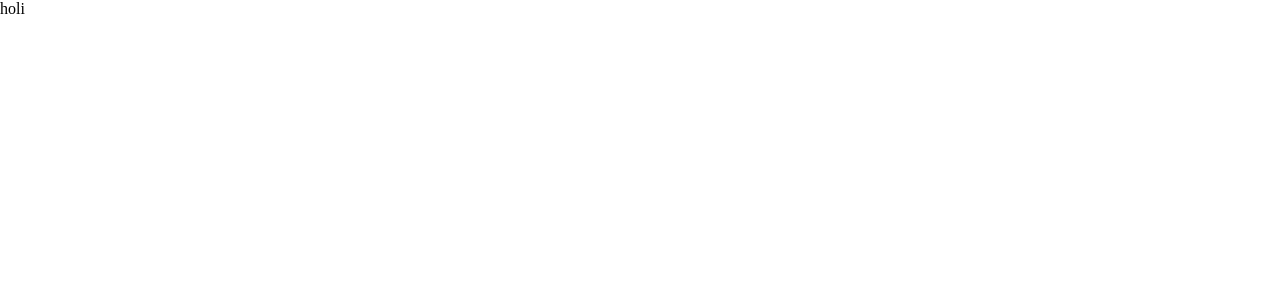
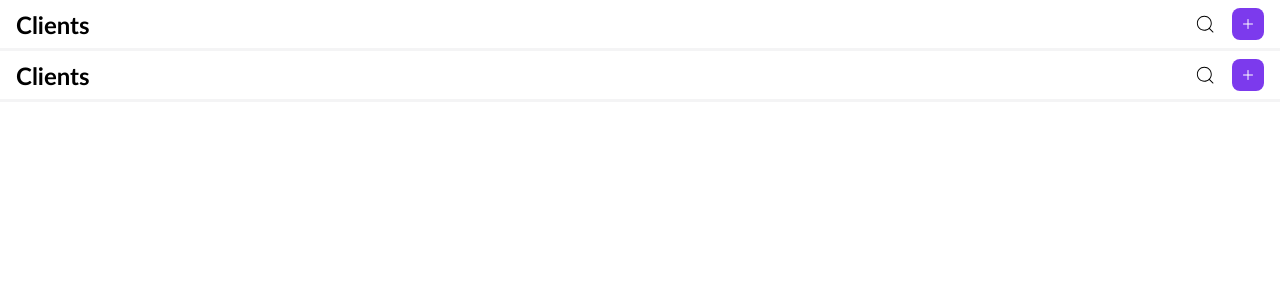
Before and after one commit to CalderonCG/mission-board-clients, a React (Vite) app: page / in a window 1280 px wide. Shown: the top 300 px of the page. Built offline with nearby package versions, Linux system fonts and the light colour scheme.

Commit message:
:feat: add header

```diff
--- a/package.json
+++ b/package.json
@@ -12,6 +12,7 @@
   "dependencies": {
     "react": "^19.1.1",
     "react-dom": "^19.1.1",
+    "react-icons": "^5.5.0",
     "sass": "^1.90.0"
   },
   "devDependencies": {
--- a/src/App.tsx
+++ b/src/App.tsx
@@ -1,12 +1,13 @@
 
 import './App.scss'
+import Clients from './pages/Clients'
 
 function App() {
 
   return (
-    <>
-    holi
-    </>
+    <div className='layout'>
+      <Clients/>
+    </div>
   )
 }
 
--- /dev/null
+++ b/src/components/Search/Search.scss
@@ -0,0 +1,23 @@
+@use '../../styles/mixins' as m;
+
+.search {
+  @include m.flexCenter(row, center);
+  height: 2rem;
+  position: relative;
+      &:hover{
+        border: 1px solid black;
+    }
+}
+
+.input{
+    height: 100%;
+    border: none;
+
+}
+
+.icon{
+    font-size: 1.4rem;
+    position: absolute;
+    right: 0;
+    pointer-events: none;
+}
--- /dev/null
+++ b/src/components/Search/Search.tsx
@@ -0,0 +1,14 @@
+import { CiSearch } from "react-icons/ci";
+import './Search.scss'
+
+function Search() {
+  return (
+    <div className="search">
+      <input className="input" type="text" />
+      <CiSearch className="icon"/>
+
+    </div>
+  );
+}
+
+export default Search;
--- a/src/index.scss
+++ b/src/index.scss
@@ -6,6 +6,7 @@ body,
   min-height: 100%;
   height: 100%;
   width: 100%;
+  font-family: 'Gill Sans', 'Gill Sans MT', Calibri, 'Trebuchet MS', sans-serif;
   background-color: v.$color-background;
   margin: 0;
   padding: 0;
--- /dev/null
+++ b/src/pages/Client.scss
@@ -0,0 +1,32 @@
+@use "../styles/variables" as v;
+@use "../styles/mixins" as m;
+
+.header {
+  padding: 8px 16px;
+  border-bottom: solid 3px v.$color-archived;
+  @include m.flexCenter(row, space-between);
+
+  h1 {
+    font-size: 1.5rem;
+  }
+
+  &_controls {
+    @include m.flexCenter(row, center);
+    height: 100%;
+    gap: 1rem
+  }
+
+  &_add {
+    @include m.flexCenter(row, center);
+    background-color: v.$color-primary;
+    width: 2rem;
+    height: 2rem;
+    border: none;
+    border-radius: 0.5rem;
+  }
+
+  &_add_icon{
+    color: white;
+    font-size: 1rem;
+  }
+}
--- /dev/null
+++ b/src/pages/Clients.tsx
@@ -0,0 +1,32 @@
+import Search from "../components/Search/Search";
+
+import { IoAddOutline } from "react-icons/io5";
+import "./Client.scss";
+
+function Clients() {
+  return (
+    <div className="clients">
+      <div className="header">
+        <h1>Clients</h1>
+        <div className="header_controls">
+          <Search />
+          <button className="header_add">
+            <IoAddOutline className="header_add_icon" />
+          </button>
+        </div>
+      </div>
+
+      <div className="header">
+        <h1>Clients</h1>
+        <div className="header_controls">
+          <Search />
+          <button className="header_add">
+            <IoAddOutline className="header_add_icon" />
+          </button>
+        </div>
+      </div>
+    </div>
+  );
+}
+
+export default Clients;
--- a/src/styles/_mixins.scss
+++ b/src/styles/_mixins.scss
@@ -0,0 +1,6 @@
+@mixin flexCenter($direction, $position){
+    display: flex;
+    justify-content: $position;
+    align-items: center;
+    flex-direction: $direction;
+}
```
Also changed, not shown: 1 other file (tests, documents, lock files or other folders).
